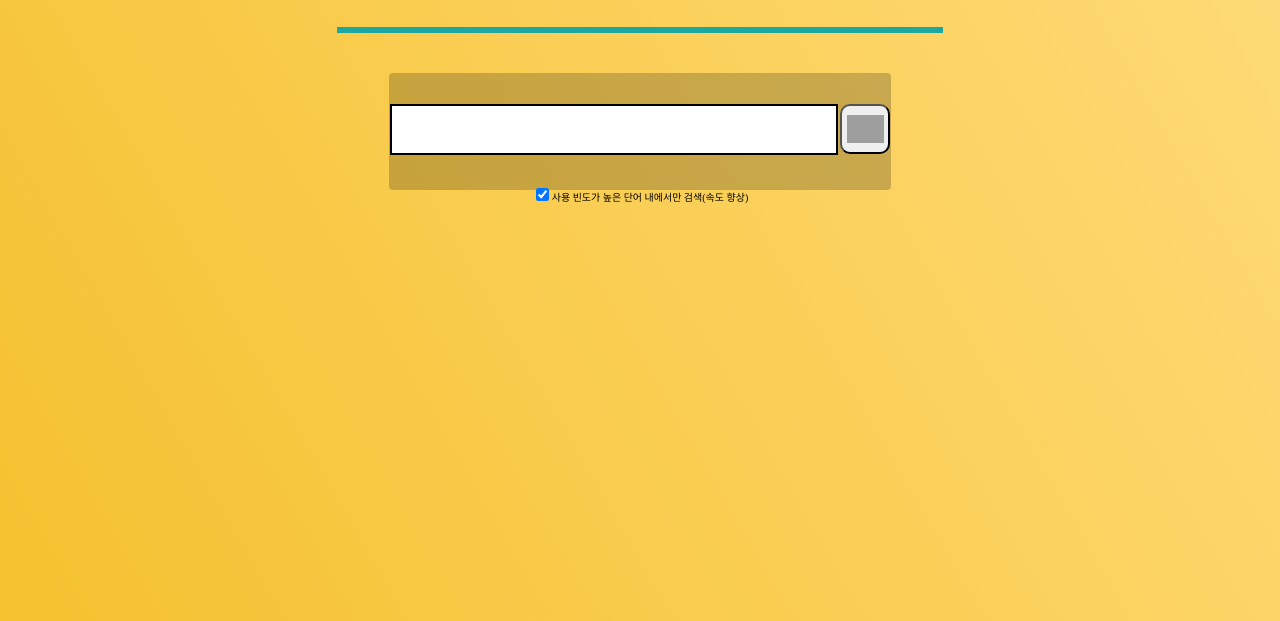
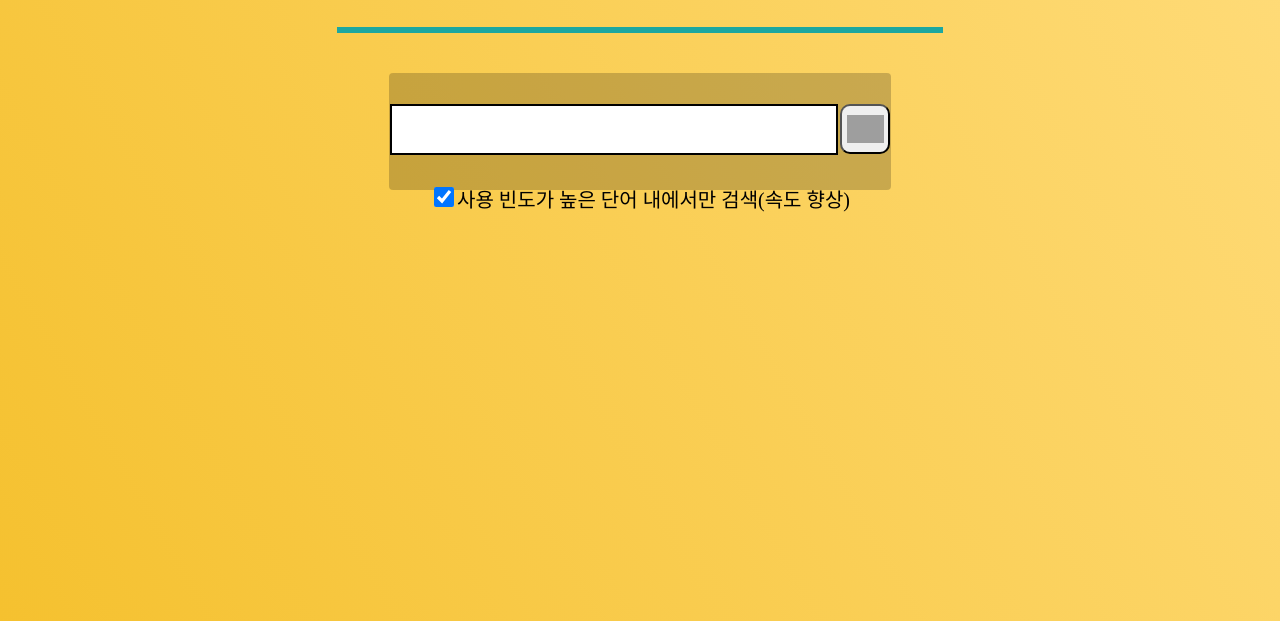
Before and after one commit to recu3125/Korhyme, a website: page public/main.html in a window 1280 px wide. Shown: the part 179-800 px from the top of the page. Drawn offline with Linux system fonts and the light colour scheme; grey boxes are pictures that could not be loaded; a web font is replaced by a local one.

Commit message:
made main search checkbox same

```diff
--- a/public/main.html
+++ b/public/main.html
@@ -31,7 +31,7 @@
                     ; onclick="redir()">
                 </button>
             </div>
-            <label style="font-size: 10px;"><input type="checkbox" checked id="freqcheck">사용 빈도가 높은 단어 내에서만 검색(속도 향상)</label>
+            <label style="font-size: 20px;"><input id="freqcheck" type="checkbox" checked style="width: 20px; height: 20px;">사용 빈도가 높은 단어 내에서만 검색(속도 향상)</label>
             <center>
                 <table id="tbl"></table>
             </center>
```
